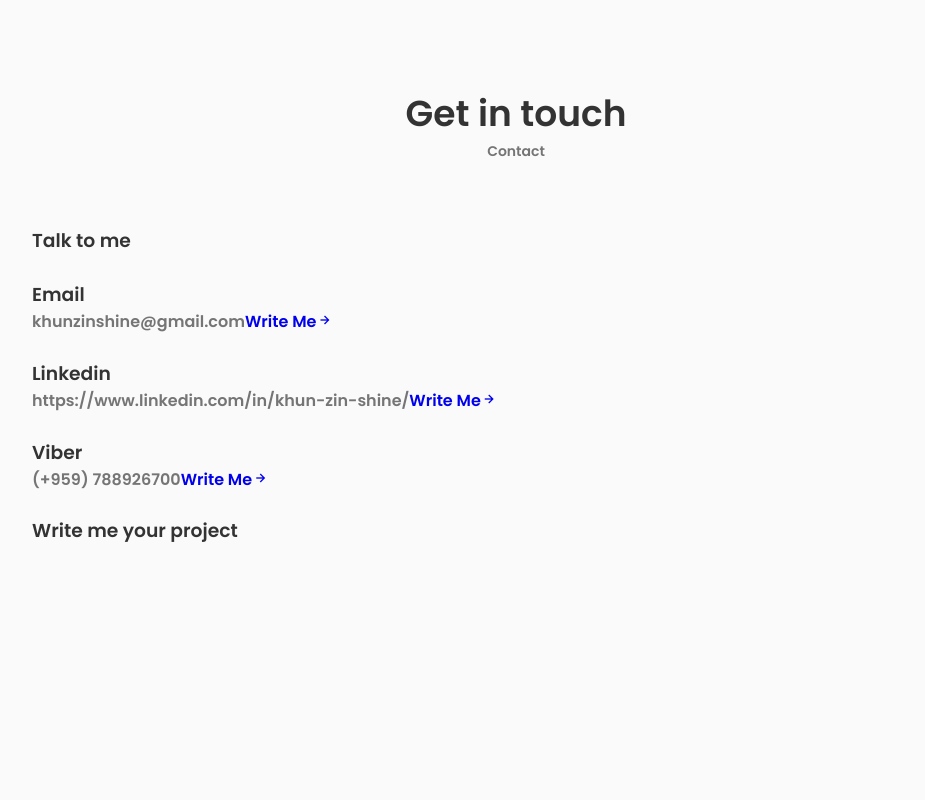
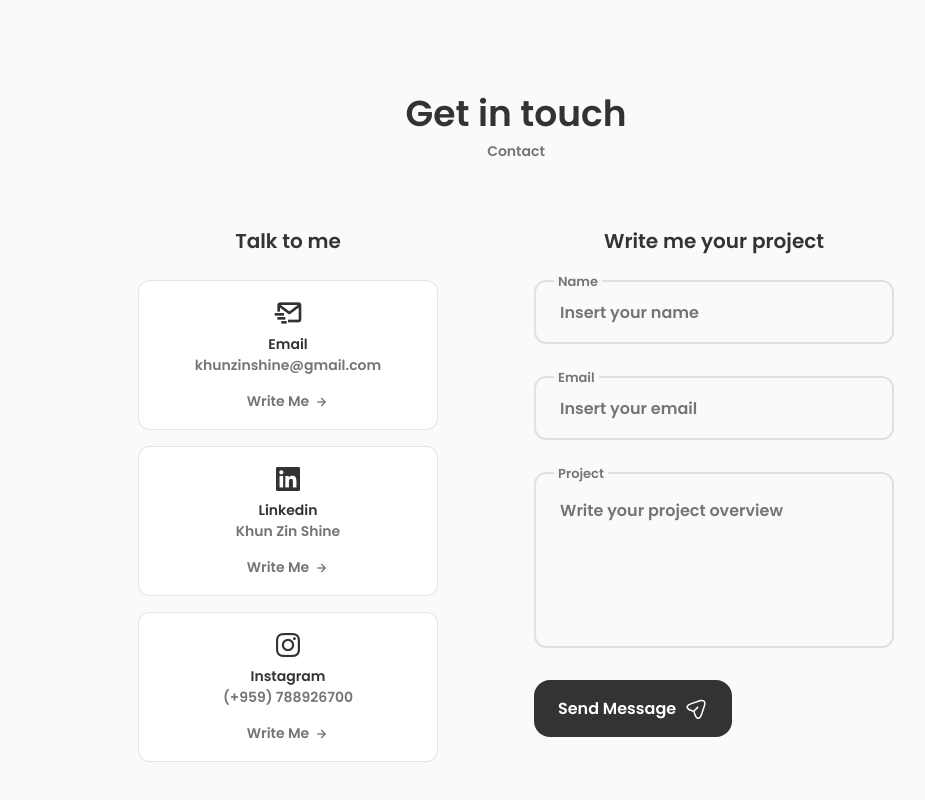
Before and after one commit to khunzinshine/khunzinshine.onrender, a React (Create React App) app: page / in a window 1280 px wide. Shown: the part 4290-5090 px from the top of the page, without its empty margins (124-1049 px from the left). Before the commit the page ends 4867 px from the top, so only its background shows below. Built offline with nearby package versions, Linux system fonts and the light colour scheme.

Commit message:
Implement Contact component

```diff
--- a/src/components/contact/Contact.css
+++ b/src/components/contact/Contact.css
@@ -0,0 +1,143 @@
+.contact__container {
+  grid-template-columns: repeat(2, max-content);
+  justify-content: center;
+  column-gap: 6rem;
+  padding-bottom: 3rem;
+}
+
+.contact__title {
+  text-align: center;
+  font-size: var(--h3-font-size);
+  font-weight: var(--font-medium);
+  margin-bottom: var(--mb-1-5);
+}
+
+.contact__info {
+  display: grid;
+  row-gap: 1rem;
+  grid-template-columns: 300px;
+}
+
+.contact__card {
+  background-color: var(--container-color);
+  border: 1px solid rgba(0, 0, 0, 0.1);
+  padding: 1rem;
+  border-radius: 0.75rem;
+  text-align: center;
+}
+
+.contact__card-icon {
+  font-size: 2rem;
+  color: var(--title-color);
+  margin-bottom: var(--mb-0-25);
+}
+
+.contact__card-title,
+.contact__card-data {
+  font-size: var(--small-font-size);
+}
+
+.contact__card-title {
+  font-weight: var(--font-medium);
+}
+
+.contact__card-data {
+  display: block;
+  margin-bottom: var(--mb-0-75);
+}
+
+.contact__button {
+  color: var(--text-color);
+  font-size: var(--small-font-size);
+  display: inline-flex;
+  align-items: center;
+  justify-content: center;
+  column-gap: 0.25rem;
+}
+
+.contact__button-icon {
+  font-size: 1rem;
+  transition: 0.3s;
+}
+
+.contact__button:hover .contact__button-icon {
+  transform: translate(0.25rem);
+}
+
+.contact__form {
+  width: 360px;
+}
+
+.contact__form-div {
+  position: relative;
+  margin-bottom: var(--mb-2);
+  height: 4rem;
+}
+
+.contact__form-input {
+  position: absolute;
+  top: 0;
+  left: 0;
+  width: 100%;
+  height: 100%;
+  border: 2px solid rgba(0, 0, 0, 0.1);
+  background: none;
+  color: var(--text-color);
+  outline: none;
+  border-radius: 0.75rem;
+  padding: 1.5rem;
+  z-index: 1;
+}
+
+.contact__form-tag {
+  position: absolute;
+  top: -0.75rem;
+  left: 1.25rem;
+  font-size: var(--smaller-font-size);
+  padding: 0.25rem;
+  background-color: var(--body-color);
+  z-index: 10;
+}
+
+.contact__form-area {
+  height: 11rem;
+}
+
+.contact__form-area textarea {
+  resize: none;
+}
+
+/* Large Devices */
+@media screen and (max-width: 992px) {
+  .contact__container {
+    column-gap: 3rem;
+  }
+}
+
+/* Medium Devices */
+@media screen and (max-width: 768px) {
+  .contact__container {
+    grid-template-columns: 1fr;
+    row-gap: 3rem;
+  }
+  .contact__info {
+    justify-content: center;
+  }
+  .contact__form {
+    margin: 0 auto;
+  }
+}
+
+@media screen and (max-width: 576px) {
+  .contact__info {
+    grid-template-columns: 1fr;
+  }
+
+  .contact__form {
+    width: 100%;
+  }
+}
+
+/* Small Devices */
+@media screen and (max-width: 350px) {
+}
--- a/src/components/contact/Contact.jsx
+++ b/src/components/contact/Contact.jsx
@@ -1,3 +1,5 @@
+import './Contact.css';
+
 import React from 'react';
 
 const Contact = () => {
@@ -12,35 +14,39 @@
 
           <div className='contact__info'>
             <div className='contact__card'>
-              <i className='bx bx contact__card-icon'></i>
+              <i className='bx bx-mail-send contact__card-icon'></i>
               <h3 className='contact__card-title'>Email</h3>
               <span className='contact__card-data'>khunzinshine@gmail.com</span>
 
-              <a href='#' className='contact__button'>
+              <a
+                href='mailto:khunzinshine@gmail.com'
+                className='contact__button'
+              >
                 Write Me
                 <i className='bx bx-right-arrow-alt contact__button-icon'></i>
               </a>
             </div>
 
             <div className='contact__card'>
-              <i className='bx bx contact__card-icon'></i>
+              <i className='bx bxl-linkedin-square contact__card-icon'></i>
               <h3 className='contact__card-title'>Linkedin</h3>
-              <span className='contact__card-data'>
-                https://www.linkedin.com/in/khun-zin-shine/
-              </span>
+              <span className='contact__card-data'>Khun Zin Shine</span>
 
-              <a href='#' className='contact__button'>
+              <a
+                href='https://www.linkedin.com/in/khun-zin-shine/'
+                className='contact__button'
+              >
                 Write Me
                 <i className='bx bx-right-arrow-alt contact__button-icon'></i>
               </a>
             </div>
 
             <div className='contact__card'>
-              <i className='bx bx contact__card-icon'></i>
-              <h3 className='contact__card-title'>Viber</h3>
+              <i className='bx bxl-instagram contact__card-icon'></i>
+              <h3 className='contact__card-title'>Instagram</h3>
               <span className='contact__card-data'>(+959) 788926700</span>
 
-              <a href='#' className='contact__button'>
+              <a href='+959788926700' className='contact__button'>
                 Write Me
                 <i className='bx bx-right-arrow-alt contact__button-icon'></i>
               </a>
@@ -50,6 +56,64 @@
 
         <div className='contact__content'>
           <h3 className='contact__title'>Write me your project</h3>
+          <form action='' className='contact__form'>
+            <div className='contact__form-div'>
+              <label htmlFor='' className='contact__form-tag'>
+                Name
+              </label>
+              <input
+                type='text'
+                name='name'
+                className='contact__form-input'
+                placeholder='Insert your name'
+              />
+            </div>
+
+            <div className='contact__form-div'>
+              <label htmlFor='' className='contact__form-tag'>
+                Email
+              </label>
+              <input
+                type='text'
+                name='email'
+                className='contact__form-input'
+                placeholder='Insert your email'
+              />
+            </div>
+
+            <div className='contact__form-div contact__form-area'>
+              <label htmlFor='' className='contact__form-tag'>
+                Project
+              </label>
+              <textarea
+                name='project'
+                className='contact__form-input'
+                cols='30'
+                rows='10'
+                placeholder='Write your project overview'
+              ></textarea>
+            </div>
+            <button href='#contact' className='button button--flex'>
+              Send Message
+              <svg
+                className='button__icon'
+                xmlns='http://www.w3.org/2000/svg'
+                width='24'
+                height='24'
+                viewBox='0 0 24 24'
+                fill='none'
+              >
+                <path
+                  d='M14.2199 21.9352C13.0399 21.9352 11.3699 21.1052 10.0499 17.1352L9.32988 14.9752L7.16988 14.2552C3.20988 12.9352 2.37988 11.2652 2.37988 10.0852C2.37988 8.91525 3.20988 7.23525 7.16988 5.90525L15.6599 3.07525C17.7799 2.36525 19.5499 2.57525 20.6399 3.65525C21.7299 4.73525 21.9399 6.51525 21.2299 8.63525L18.3999 17.1252C17.0699 21.1052 15.3999 21.9352 14.2199 21.9352ZM7.63988 7.33525C4.85988 8.26525 3.86988 9.36525 3.86988 10.0852C3.86988 10.8052 4.85988 11.9052 7.63988 12.8252L10.1599 13.6652C10.3799 13.7352 10.5599 13.9152 10.6299 14.1352L11.4699 16.6552C12.3899 19.4352 13.4999 20.4252 14.2199 20.4252C14.9399 20.4252 16.0399 19.4352 16.9699 16.6552L19.7999 8.16525C20.3099 6.62525 20.2199 5.36525 19.5699 4.71525C18.9199 4.06525 17.6599 3.98525 16.1299 4.49525L7.63988 7.33525Z'
+                  fill='var(--container-color)'
+                ></path>
+                <path
+                  d='M10.11 14.7052C9.92005 14.7052 9.73005 14.6352 9.58005 14.4852C9.29005 14.1952 9.29005 13.7152 9.58005 13.4252L13.16 9.83518C13.45 9.54518 13.93 9.54518 14.22 9.83518C14.51 10.1252 14.51 10.6052 14.22 10.8952L10.64 14.4852C10.5 14.6352 10.3 14.7052 10.11 14.7052Z'
+                  fill='var(--container-color)'
+                ></path>
+              </svg>
+            </button>
+          </form>
         </div>
       </div>
     </section>
```
